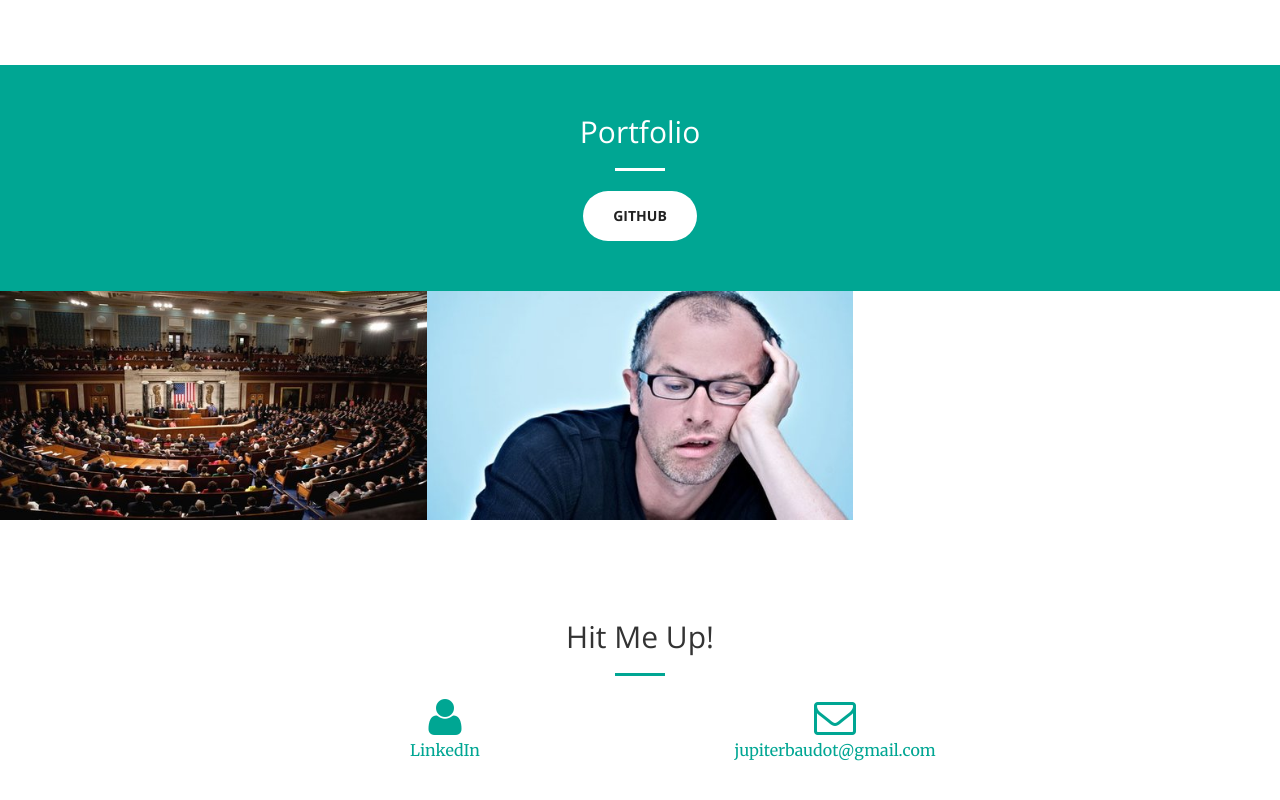
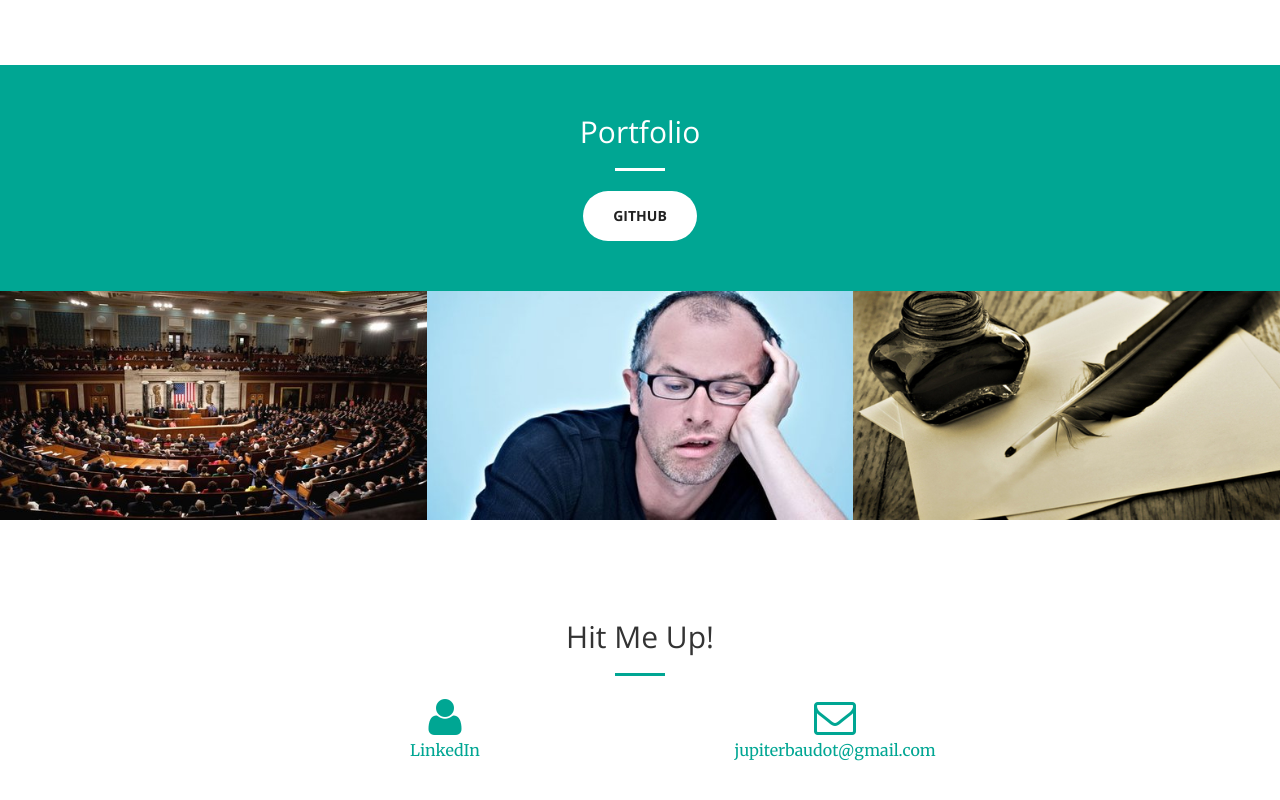
Before and after one commit to JupiterLikeThePlanet/JupiterLikeThePlanet.github.io, a plain HTML site: page index.html in a window 1280 px wide. Shown: the part 1829-2629 px from the top of the page. Drawn offline with nearby package versions, Linux system fonts and the light colour scheme.

Commit message:
Add quill image to site

```diff
--- a/index.html
+++ b/index.html
@@ -195,7 +195,7 @@
                 </div>
                 <div class="col-lg-4 col-sm-6">
                     <a href="https://github.com/JupiterLikeThePlanet/Quoter" class="portfolio-box">
-                        <img src="img/portfolio/rsz_quill.jpg" class="img-responsive" alt="">
+                        <img src="img/portfolio/rsz_quill.jpeg" class="img-responsive" alt="">
                         <div class="portfolio-box-caption">
                             <div class="portfolio-box-caption-content">
                                 <div class="project-name">
```
